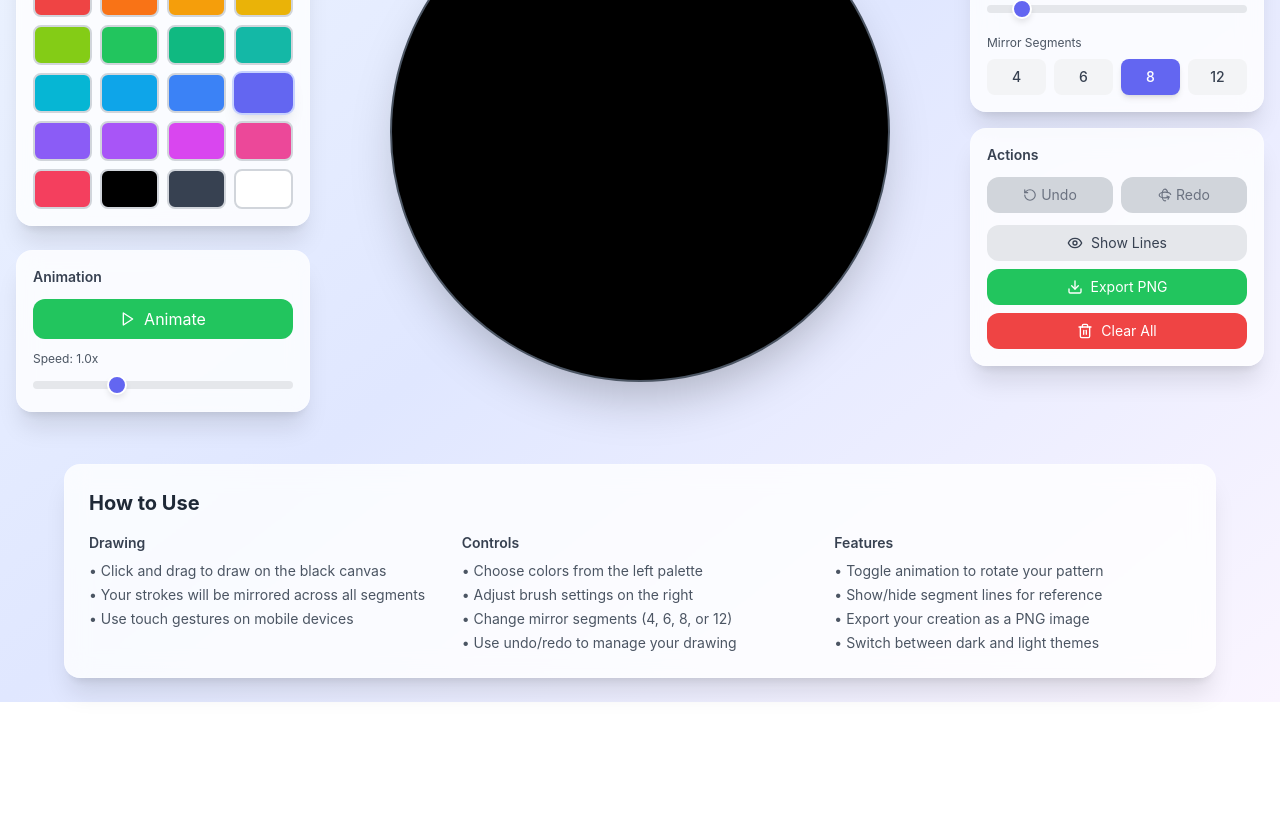
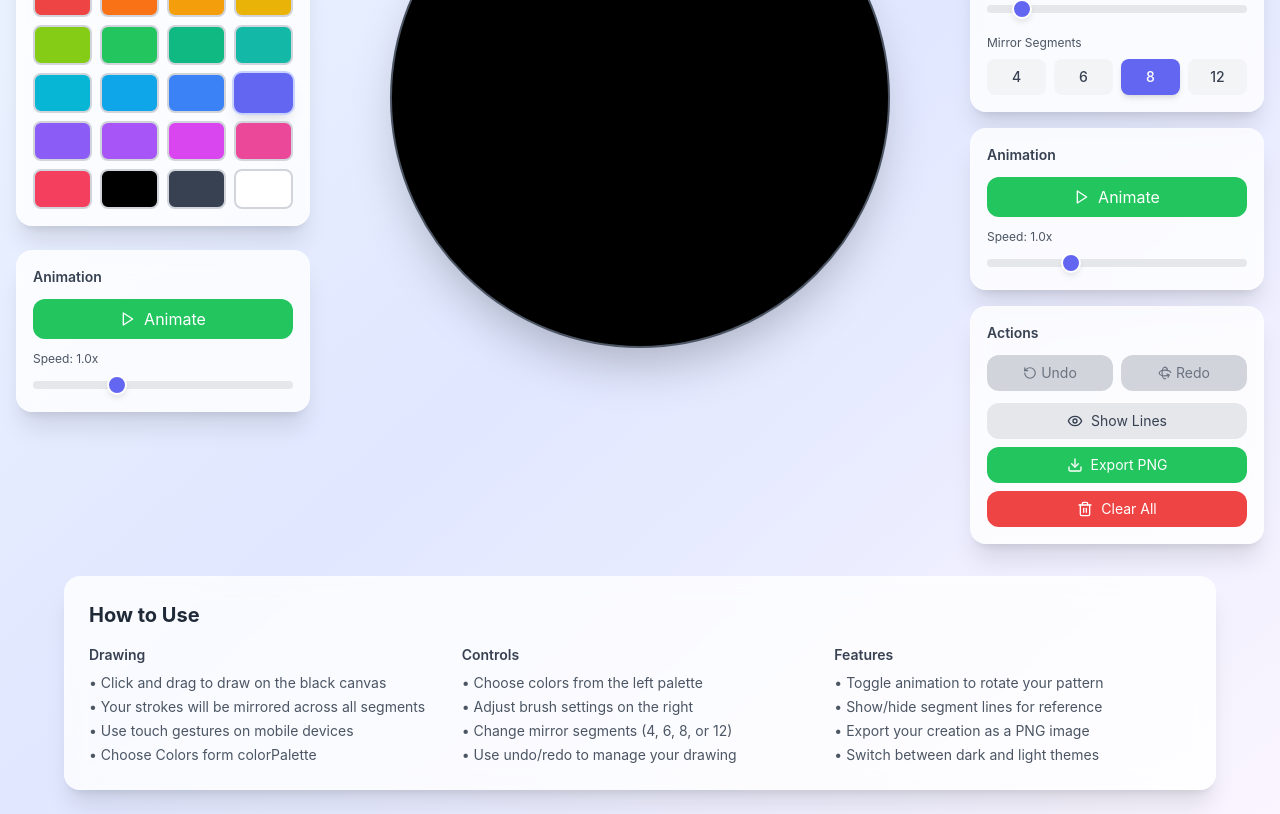
Before and after one commit to rohitkadav/kaleidoscope-generator, a React (Vite) app: page / in a window 1280 px wide. Shown: the part 300-1114 px from the top of the page. Before the commit the page ends 1002 px from the top, so only its background shows below. Built offline with nearby package versions, Linux system fonts and the light colour scheme.

Commit message:
Changed Position of canvas

```diff
--- a/src/App.jsx
+++ b/src/App.jsx
@@ -43,7 +43,7 @@ function App() {
 
     <div className={`min-h-screen transition-all duration-500 ${
       isDarkMode
-        ? 'bg-gradient-to-br from-gray-900 via-purple-900 to-gray-900'
+        ?  'bg-gradient-to-br from-[#0f2027] via-[#203a43] to-[#2c5364]'
         : 'bg-gradient-to-br from-blue-50 via-indigo-100 to-purple-50'
     }`}>
 
@@ -144,6 +144,7 @@ function App() {
                   <li>• Click and drag to draw on the black canvas</li>
                   <li>• Your strokes will be mirrored across all segments</li>
                   <li>• Use touch gestures on mobile devices</li>
+                  <li>• Choose Colors form colorPalette</li>
                 </ul>
               </div>
               <div>
--- a/src/components/brushControl.jsx
+++ b/src/components/brushControl.jsx
@@ -80,7 +80,7 @@ const BrushControls = ({
       </div>
 
       {/* Animation Controls */}
-      {/* <div className="bg-white/80 dark:bg-gray-900/80 backdrop-blur-md rounded-2xl p-4 shadow-xl border border-white/20 dark:border-gray-700/50">
+      <div className="bg-white/80 dark:bg-gray-900/80 backdrop-blur-md rounded-2xl p-4 shadow-xl border border-white/20 dark:border-gray-700/50">
         <h3 className="text-sm font-semibold text-gray-700 dark:text-gray-300 mb-3">Animation</h3>
         <div className="space-y-3">
           <button
@@ -110,7 +110,7 @@ const BrushControls = ({
             />
           </div>
         </div>
-      </div> */}
+      </div>
 
       {/* Actions */}
       <div className="bg-white/80 dark:bg-gray-900/80 backdrop-blur-md rounded-2xl p-4 shadow-xl border border-white/20 dark:border-gray-700/50">
--- a/src/components/kaledioscopeCanvas.jsx
+++ b/src/components/kaledioscopeCanvas.jsx
@@ -129,7 +129,6 @@ const KaleidoscopeCanvas = ({
         ctx.lineWidth = stroke.width;
         ctx.lineCap = 'round';
         ctx.lineJoin = 'round';
-
         ctx.beginPath();
         stroke.points.forEach((point, index) => {
           if (index === 0) {
@@ -196,7 +195,7 @@ const KaleidoscopeCanvas = ({
   };
 
   return (
-    <div className="flex items-center justify-center w-full h-full p-4">
+    <div className="flex items-start justify-center w-full h-full p-4">
       <canvas
         ref={canvasRef}
         width={canvasSize.width}
```
Also changed, not shown: tsconfig.app.json (deleted, +0 -24 lines).
